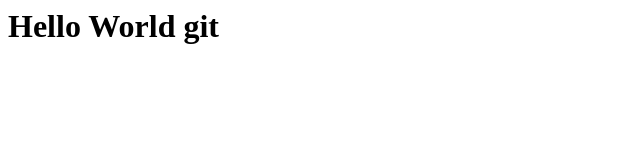
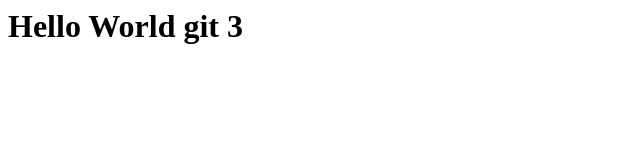
Before and after one commit to NgoziO/web-project, a plain HTML site: page Index.HTML in a window 1280 px wide. Shown: the full height of the page, 0-640 px from the left. Drawn offline with Linux system fonts and the light colour scheme.

Commit message:
Hello Git 3 change
Change to index page

```diff
--- a/Index.HTML
+++ b/Index.HTML
@@ -1 +1 @@
-<h1>Hello World git</h1>
+<h1>Hello World git 3</h1>
```
